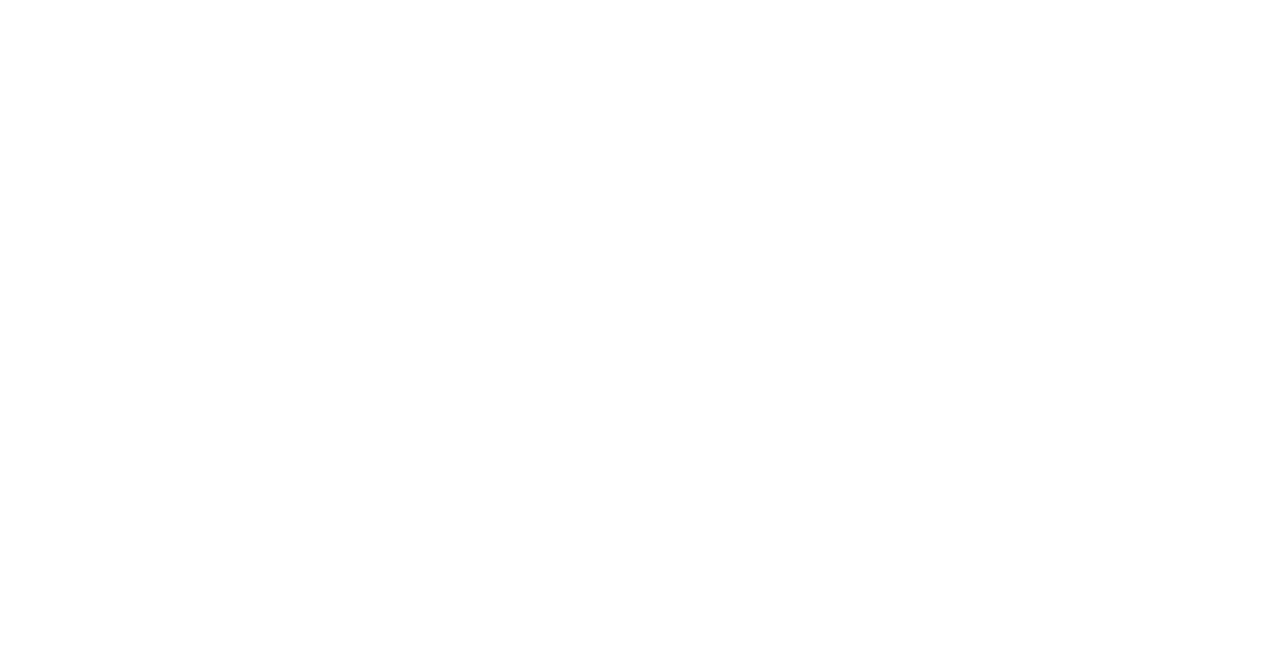
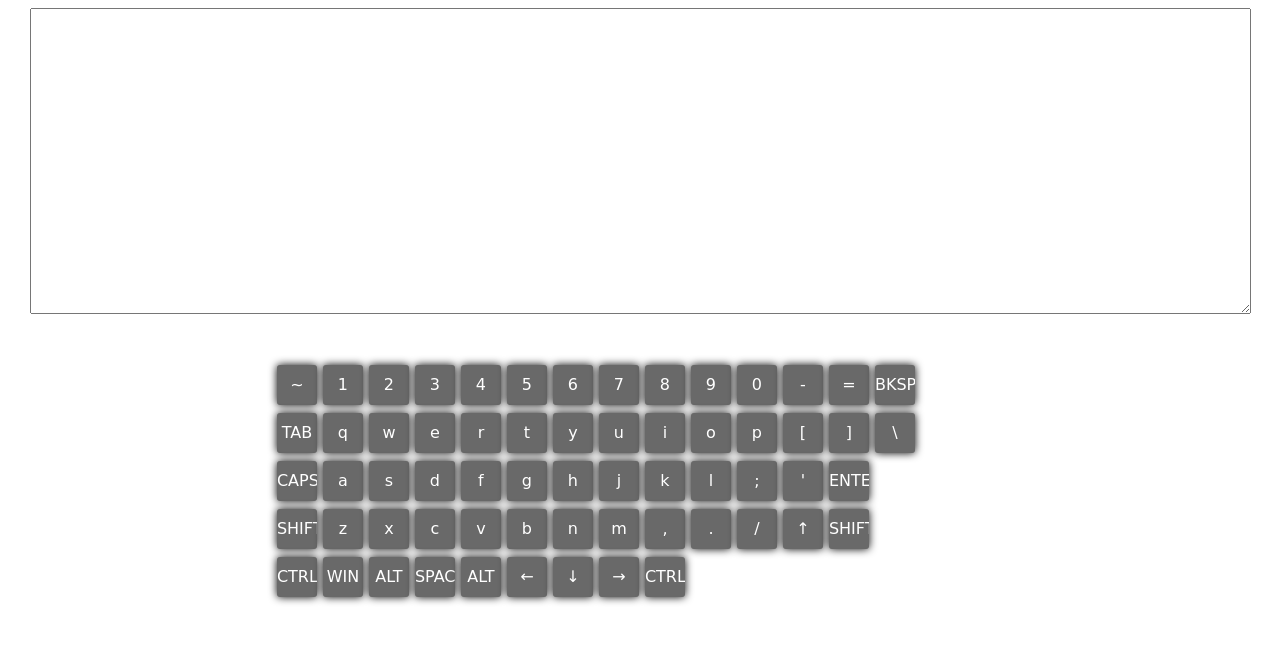
Before and after one commit to yuliagushcha/codejam-virtual-keyboard, a website: page src/index.html in a window 1280 px wide. Drawn offline with Linux system fonts and the light colour scheme.

Commit message:
feat: add elements of keyboard

```diff
--- a/src/index.js
+++ b/src/index.js
@@ -0,0 +1,120 @@
+var keyMatrixEng= [
+	[
+    { value: ['~', '`'], id: 192 },
+    { value: ['1', '!'], id: 49 },
+    { value: ['2', '@'], id: 50 },
+    { value: ['3', '#'], id: 51 },
+    { value: ['4', '$'], id: 52 },
+    { value: ['5', '%'], id: 53 },
+    { value: ['6', '^'], id: 54 },
+    { value: ['7', '&'], id: 55 },
+    { value: ['8', '*'], id: 56 },
+    { value: ['9', '('], id: 57 },
+    { value: ['0', ')'], id: 48 },
+    { value: ['-', '_'], id: 189 },
+    { value: ['=', '+'], id: 187 },
+    { value: ['BKSP', 'BKSP'], id: 8 },
+  ],
+  [
+    { value: ['TAB', 'TAB'], id: 9 },
+    { value: ['q', 'Q'], id: 81 },
+    { value: ['w', 'W'], id: 87 },
+    { value: ['e', 'E'], id: 69 },
+    { value: ['r', 'R'], id: 82 },
+    { value: ['t', 'T'], id: 84 },
+    { value: ['y', 'Y'], id: 89 },
+    { value: ['u', 'U'], id: 85 },
+    { value: ['i', 'I'], id: 73 },
+    { value: ['o', 'O'], id: 79 },
+    { value: ['p', 'P'], id: 80 },
+    { value: ['[', '{'], id: 219 },
+    { value: [']', '}'], id: 221 },
+    { value: ["\\", '|'], id: 221 },
+  ],
+  [
+    { value: ['CAPS', 'CAPS'], id: 20 },
+    { value: ['a', 'A'], id: 65 },
+    { value: ['s', 'S'], id: 83 },
+    { value: ['d', 'D'], id: 68 },
+    { value: ['f', 'F'], id: 70 },
+    { value: ['g', 'G'], id: 71 },
+    { value: ['h', 'H'], id: 72 },
+    { value: ['j', 'J'], id: 74 },
+    { value: ['k', 'K'], id: 75 },
+    { value: ['l', 'L'], id: 76 },
+    { value: [';', ':'], id: 186 },
+    { value: ['\'', '"'], id: 222 },
+    { value: ['ENTER', 'ENTER'], id: 13 },
+  ],
+  [
+    { value: ['SHIFT', 'SHIFT'], id: 16 },
+    { value: ['z', 'Z'], id: 90 },
+    { value: ['x', 'X'], id: 88 },
+    { value: ['c', 'C'], id: 67 },
+    { value: ['v', 'V'], id: 86 },
+    { value: ['b', 'B'], id: 66 },
+    { value: ['n', 'N'], id: 78 },
+    { value: ['m', 'M'], id: 77 },
+    { value: [',', '<'], id: 188 },
+    { value: ['.', '>'], id: 190 },
+    { value: ['/', '?'], id: 191 },
+    { value: ['&#8593;', '&#8593;'], id: 38 },
+    { value: ['SHIFT', 'SHIFT'], id: 16 },
+  ],
+  [
+    { value: ['CTRL', 'CTRL'], id: 17 },
+    { value: ['WIN', 'WIN'], id: 91 },
+    { value: ['ALT', 'ALT'], id: 18 },
+    { value: ['SPACE', 'SPACE'], id: 32 },
+    { value: ['ALT', 'ALT'], id: 18 },
+    { value: ['&#8592;', '&#8592;'], id: 37 },
+    { value: ['&#8595;', '&#8595;'], id: 40 },
+    { value: ['&#8594;', '&#8594;'], id: 39 },
+    { value: ['CTRL', 'CTRL'], id: 17 },
+  ],
+];
+
+var button = ({id, value}) => {
+	const btn = document.createElement('div');
+	btn.classList.add('key');
+	btn.id = id;
+	btn.innerHTML = value[0];
+	return btn;
+};
+
+var rows = function(keys) {
+	var row = keys.map((el) => button(el));
+	var rows = document.createElement('div');
+	rows.classList.add('row');
+	rows.append(...row);
+	return rows;
+};
+
+const keyboard = () => {
+	const keyboard = document.createElement('div');
+	keyboard.classList.add('keyboard');
+	keyMatrixEng.map((el) => keyboard.append(rows(el)));
+	return keyboard;
+};
+
+const textarea = () => {
+	const textarea = document.createElement('textarea');
+	textarea.classList.add('textarea');
+	textarea.setAttribute('cols', 150);
+	textarea.setAttribute('rows', 20);
+	return textarea;
+};
+
+const wrap = () => {
+	const wrapper = document.createElement('div');
+	wrapper.classList.add('wrapper');
+	wrapper.prepend(textarea(), keyboard());
+	return wrapper;
+};
+
+const app = () => {
+	const page = document.querySelector('body');
+	page.prepend(wrap());
+};
+
+window.addEventListener('load', app);
--- a/src/style.css
+++ b/src/style.css
@@ -19,7 +19,7 @@
 
 .keyboard {
     width: 73%;
-    margin: 0 auto;
+    margin: 5% auto;
 }
 .keyboard .row {
     display: flex;
@@ -40,6 +40,7 @@
     background: dimgray;
     border-radius: 3px;
     box-shadow: 0 0 9px #000;
+    overflow: hidden;
     cursor: pointer;
     user-select: none;
     transition: all .2s ease;
@@ -48,13 +49,13 @@
 .keyboard .key:hover {
     cursor: pointer;
     background: lightblue;
-    color: darkblue;
+    color: black;
     box-shadow: 0 0 9px #fff;
 }
 
 .keyboard .key.active {
     background-color: lightblue;
-    color: darkblue;
+    color: black;
     border-radius: 50%;
     box-shadow: 0 0 9px #fff;
 }
```
